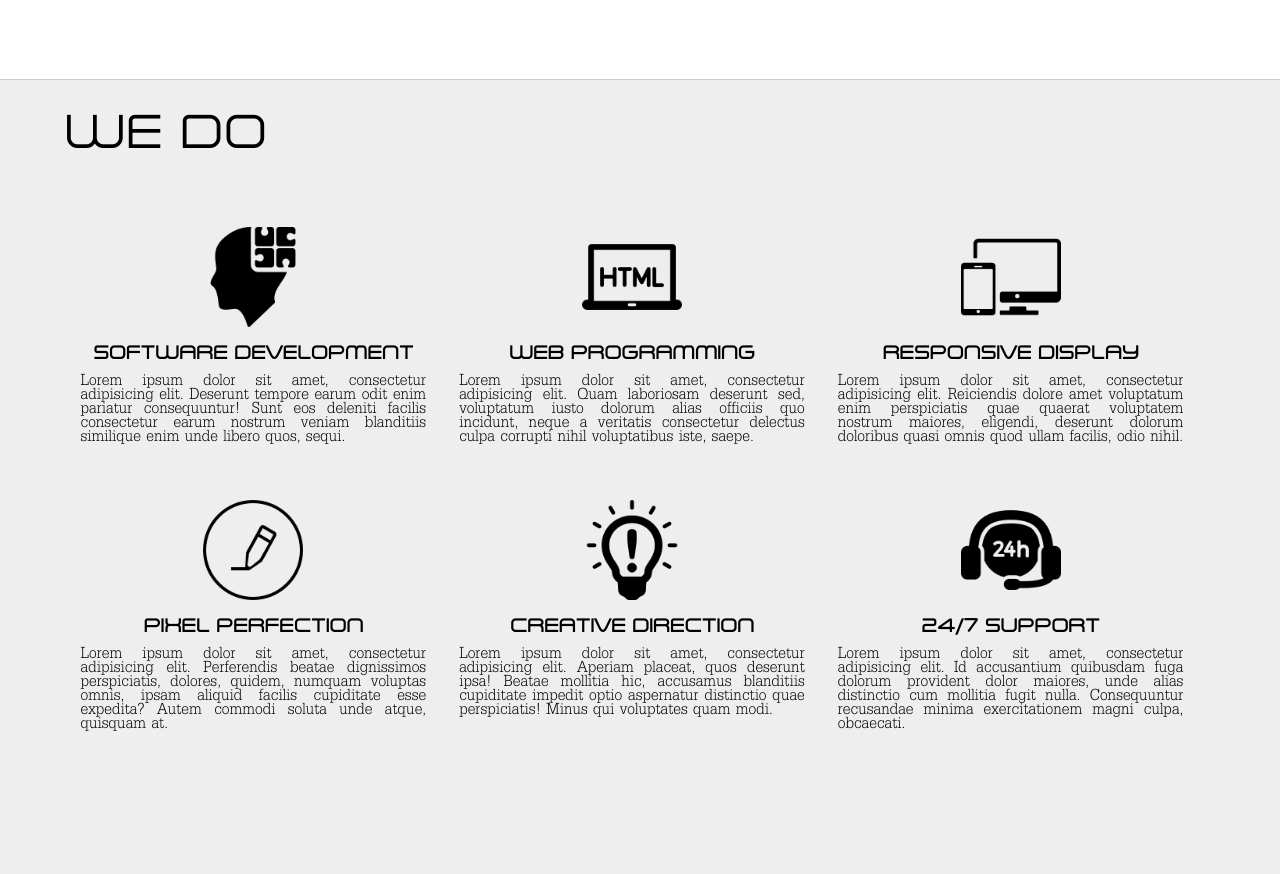
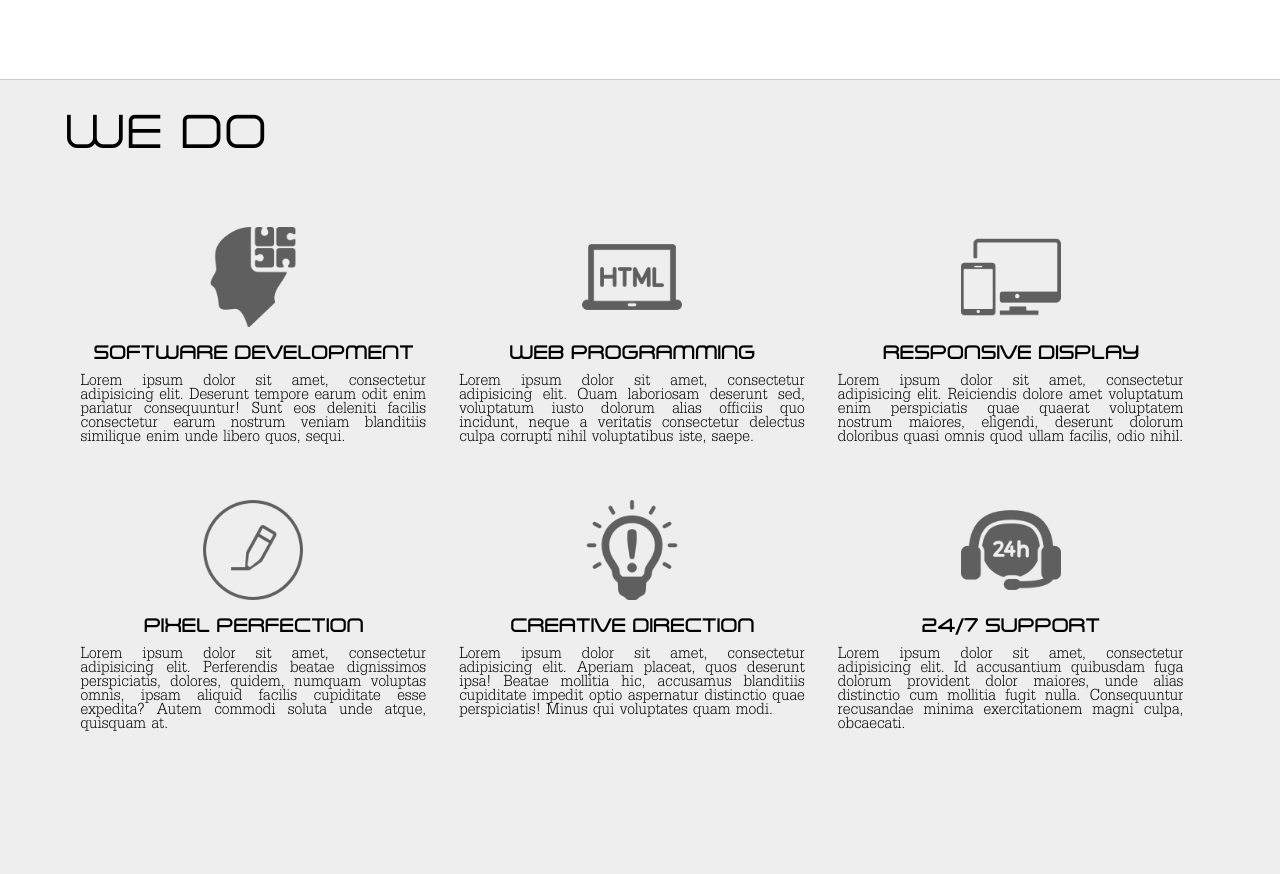
Before and after one commit to AjeebKt/Psybo-Site, a PHP site: page / in a window 1280 px wide. Shown: the part 1735-2609 px from the top of the page. Run offline with PHP 8.4, Linux system fonts and the light colour scheme.

Commit message:
font added

```diff
--- a/css/css.css
+++ b/css/css.css
@@ -6,6 +6,11 @@ html
 {
 	font-family: aspace;
 	src: url('../fonts/aspace_demo.otf');
+}
+@font-face
+{
+	font-family: Raleway;
+	src: url('../fonts/Raleway-Regular.ttf');
 }
 @font-face
 {
@@ -307,6 +312,7 @@ nav
 	.service li img
 	{
 		max-width: 100px;
+		opacity: 0.6;
 	}
 	.service li p
 	{
@@ -451,8 +457,7 @@ nav
 	}
 	.message button.button:hover
 	{
-		background-color: #00B895;
-		color: #000;
+		background-color: #073838;
 	}
 footer
 {
```
Also changed, not shown: fonts/Raleway-Regular.ttf (added), fonts/Raleway-Thin.ttf (added).
